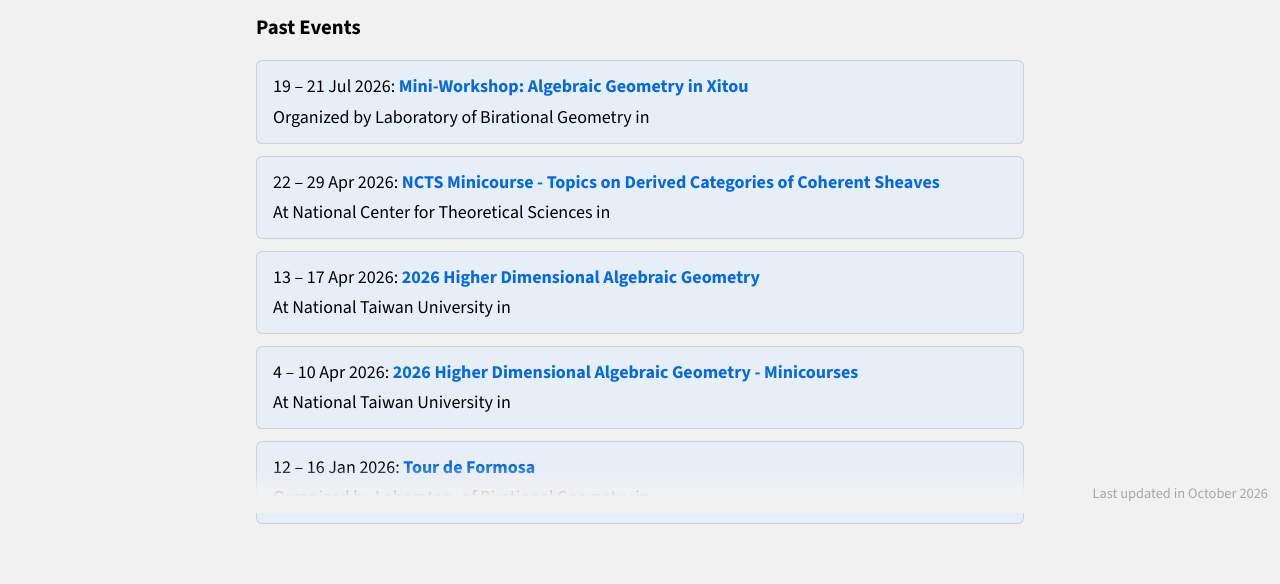
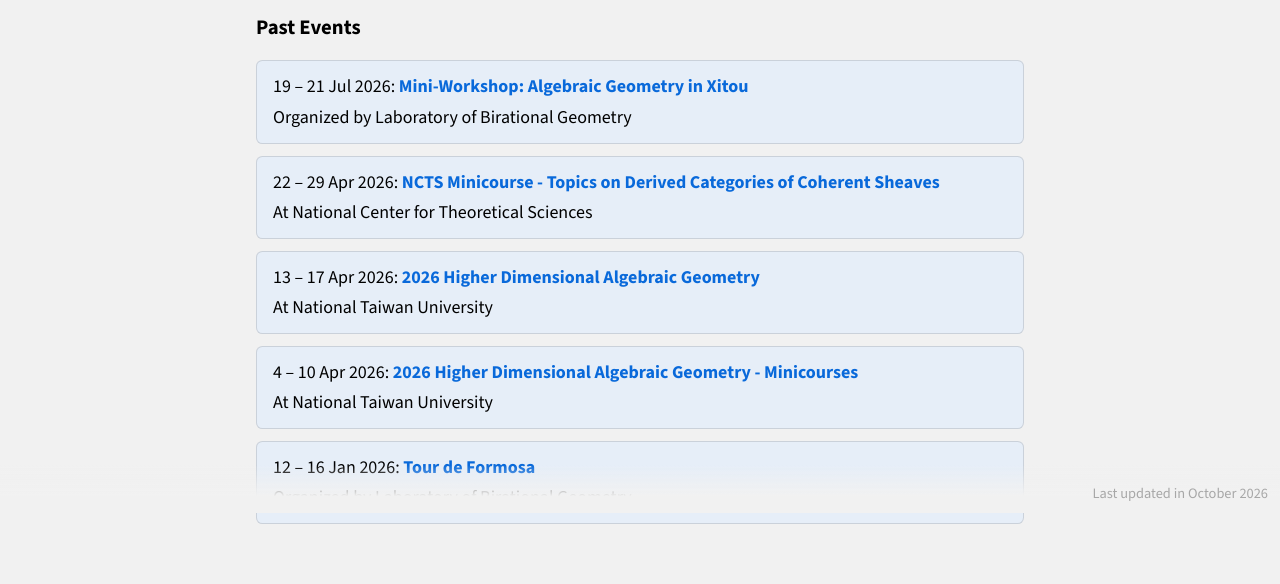
Before and after one commit to taiwan-ag/taiwan-ag.github.io, a Jekyll site: the page built from index.md, in a window 1280 px wide. Shown: the part 387-971 px from the top of the page. Built offline with Jekyll 4.4.1, drawn with Linux system fonts in a browser that asks for light colours.

Commit message:
Fix unnecessary in on event cards

```diff
--- a/_includes/events-list.html
+++ b/_includes/events-list.html
@@ -38,6 +38,7 @@ organized_by: true switches the institution line from "At
 {%- endif -%}
 <ul class="event-cards" role="list">
 {% for event in bucket %}
+  {% assign location = event.location | default: "" | strip %}
   <li class="event-card" data-category="{{ event.category | escape }}" data-start="{{ event.start | date: '%Y-%m-%d' }}">
     <p class="event-line1">
       {% include date-range.html start=event.start end=event.end %}:
@@ -48,7 +49,7 @@ organized_by: true switches the institution line from "At
         {% else %}
           <span class="event-title">{{ seminar | escape }}</span>
         {% endif %}
-        ({{ event.institution | escape }}{% if event.location != blank %}, {{ event.location | escape }}{% endif %})
+        ({{ event.institution | escape }}{% if location != "" %}, {{ location | escape }}{% endif %})
       {% else %}
         {% if event.url != blank %}
           <a href="{{ event.url | escape }}" class="event-link event-title">{{ event.title | escape }}</a>
@@ -68,7 +69,7 @@ organized_by: true switches the institution line from "At
       </p>
     {% else %}
       <p class="event-institution">
-        {% if event.organized_by %}Organized by{% else %}At{% endif %} {{ event.institution | escape }}{% if event.location != blank %} in {{ event.location | escape }}{% endif %}
+        {% if event.organized_by %}Organized by{% else %}At{% endif %} {{ event.institution | escape }}{% if location != "" %} in {{ location | escape }}{% endif %}
       </p>
     {% endif %}
   </li>
```
Also changed, not shown: Gemfile.lock.
